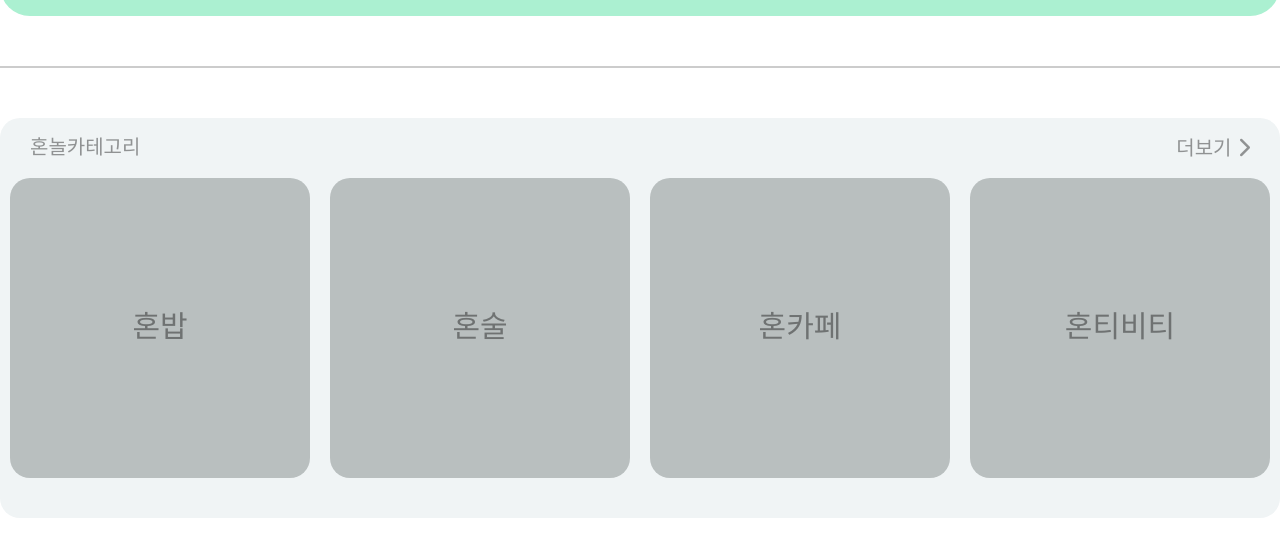
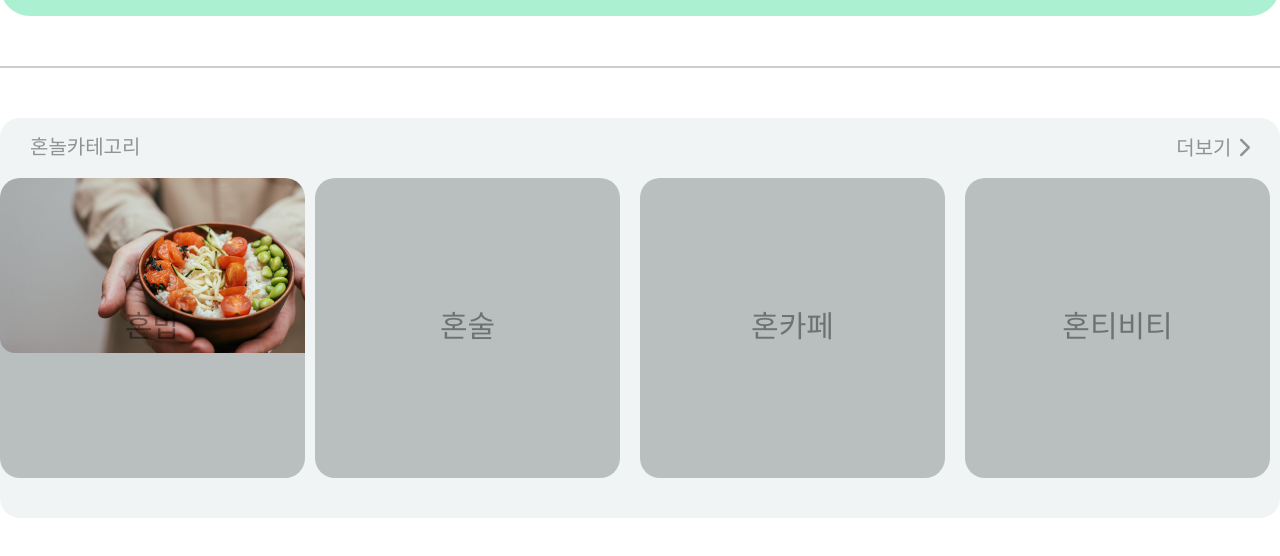
Before and after one commit to hwiiy/Alongalone, a plain HTML site: page index.html in a window 1280 px wide. Shown: the part 384-940 px from the top of the page. Drawn offline with Linux system fonts and the light colour scheme; files whose address does not match are found by name; a web font is replaced by a local one.

Commit message:
5th 수정

```diff
--- a/index.html
+++ b/index.html
@@ -69,10 +69,10 @@
             </div>
 
             <div class="category_col">
-                <div  class="category_menu">혼밥</div>
-                <div class="category_menu">혼술</div>
-                <div class="category_menu">혼카페</div>
-                <div class="category_menu">혼티비티</div>
+                <div  class="category_menu rice">혼밥</div>
+                <div class="category_menu beer">혼술</div>
+                <div class="category_menu cafe">혼카페</div>
+                <div class="category_menu hontivity">혼티비티</div>
             </div>
 
         </div>
--- a/style.css
+++ b/style.css
@@ -177,7 +177,13 @@ border-radius: 20px;
     color: rgba(0, 0, 0, 0.4);
 }
 
-
+.rice {
+    background-image: url("./img/rice.png");
+    background-repeat: no-repeat;
+    object-fit:contain;
+    margin: auto;
+    text-align: center;
+}
 
 
 
```
Also changed, not shown: img/rice.png (added).
